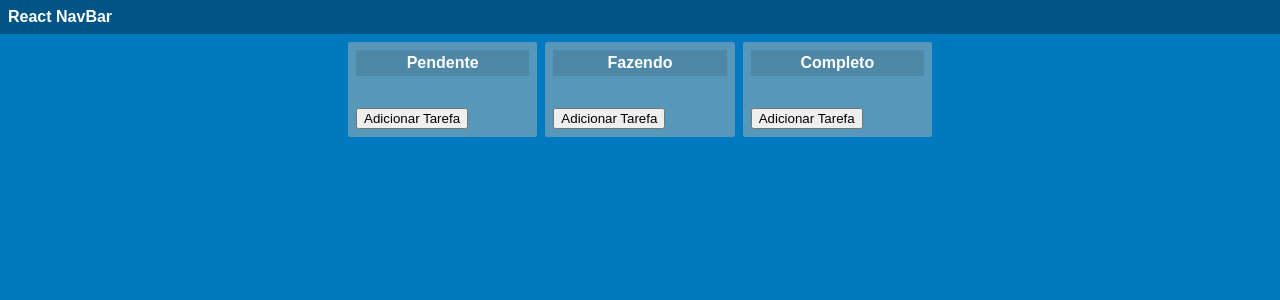
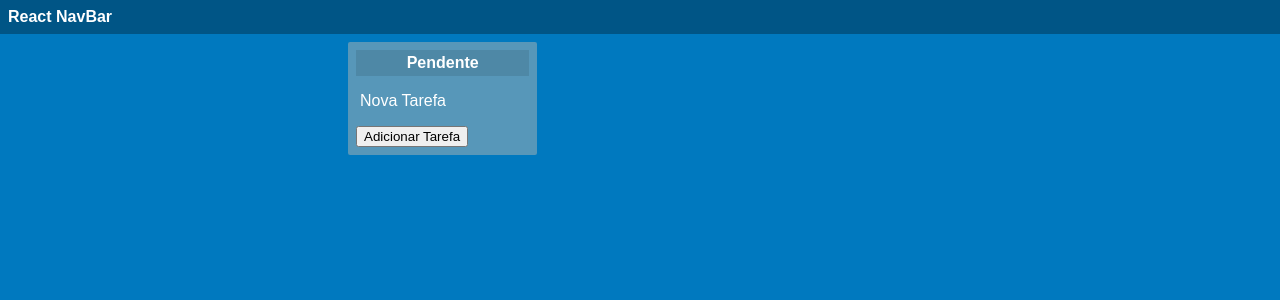
Before and after one commit to lucasafonsobastos/ReactTarefas, a React (Create React App) app: page / in a window 1280 px wide. Both pictures are taken after a click on the button "Adicionar Tarefa". Shown: the top 300 px of the page. Built offline with nearby package versions, Linux system fonts and the light colour scheme.

Commit message:
atulaização

```diff
--- a/src/App.js
+++ b/src/App.js
@@ -29,8 +29,6 @@ export default function App() {
       <NavBar />
       <div className="container">
         <TaskList title="Pendente" onAddTask={addTask} tasks={tasks} />
-        <TaskList title="Fazendo" />
-        <TaskList title="Completo" />
       </div>
     </div>
   );
--- a/src/components/taskList/TaskList.js
+++ b/src/components/taskList/TaskList.js
@@ -11,7 +11,11 @@ export default function TaskList({ title, onAddTask, tasks }) {
   return (
     <div className="tasklist">
       <div className="title">{title}</div>
-      <div className="content"></div>
+      <div className="content">
+        {tasks.map((task) => {
+          return <div key={task.id}>{task.title}</div>;
+        })}
+      </div>
       <button onClick={addTask}>Adicionar Tarefa</button>
     </div>
   );
```
